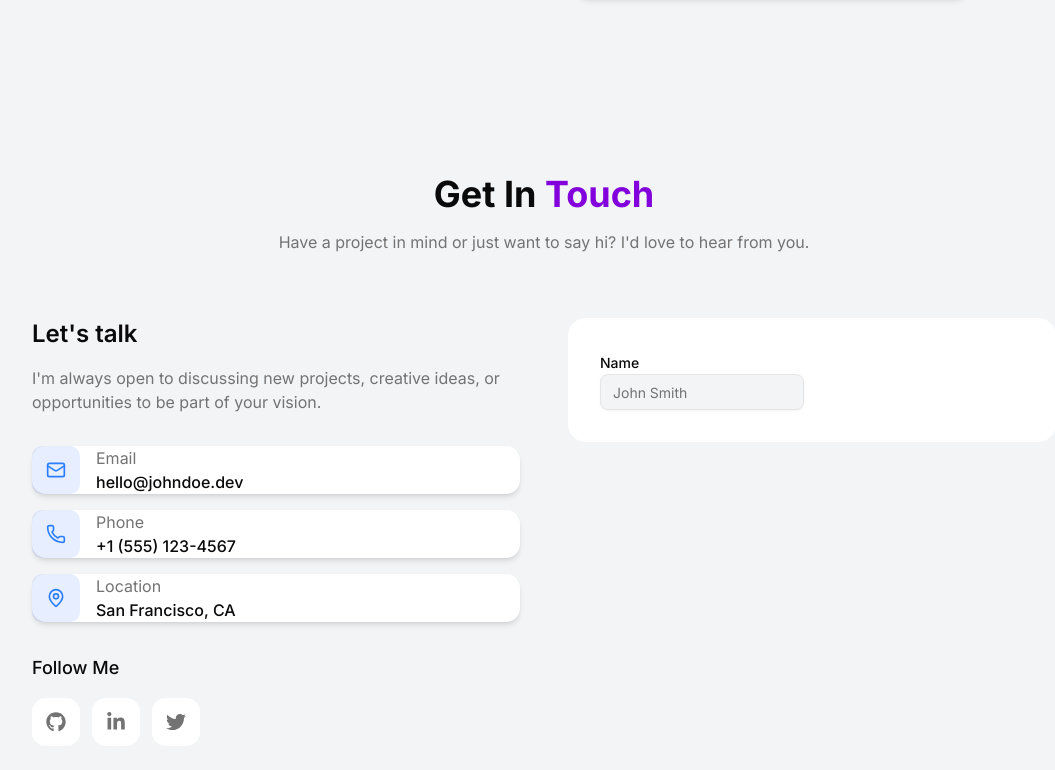
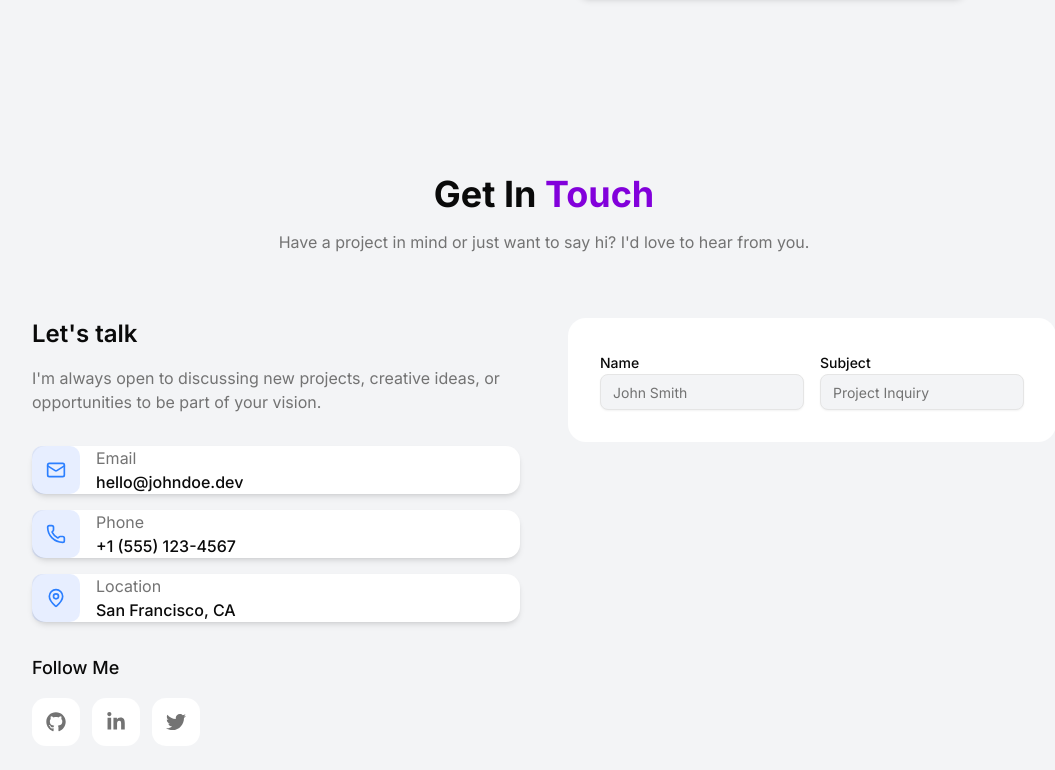
Before and after one commit to ayasha-khatun/ayasha-dev, a Next.js app: page / in a window 1280 px wide. Shown: the part 5282-6052 px from the top of the page, without its empty margins (96-1151 px from the left). Built offline with nearby package versions, Linux system fonts and the light colour scheme.

Commit message:
add input section

```diff
--- a/components/Home/Contact/Contact.tsx
+++ b/components/Home/Contact/Contact.tsx
@@ -46,9 +46,14 @@ const Contact = () => {
                         <div className='grid sm:grid-cols-2 gap-4'>
                             <div className='space-y-2'>
                                 <label  htmlFor="name" className='text-sm font-medium'>Name</label>
-                                <Input id='name' name='name' placeholder='John Smith' required className='bg-gray-100' />
+                                <Input id='name' name='name' placeholder='John Smith' required className="bg-gray-100" />
+                            </div>
+                            <div className='space-y-2'>
+                                <label  htmlFor="subject" className='text-sm font-medium'>Subject</label>
+                                <Input id='subject' name='subject' placeholder='Project Inquiry' required className="bg-gray-100" />
                             </div>
                         </div>
+
                     </form>
                 </div>
             </div>
```
